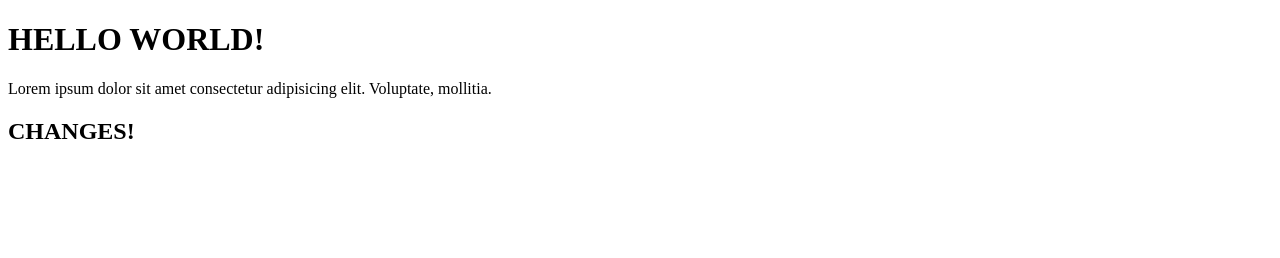
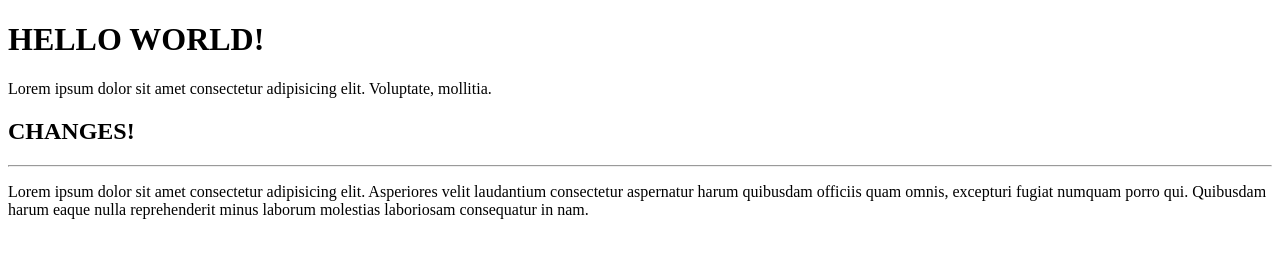
Before and after one commit to subhan7208/fruit, a plain HTML site: page index.html in a window 1280 px wide. Drawn offline with Linux system fonts and the light colour scheme.

Commit message:
new paragraph and hr tag

```diff
--- a/index.html
+++ b/index.html
@@ -10,5 +10,7 @@
     <h1>HELLO WORLD!</h1>
     <p>Lorem ipsum dolor sit amet consectetur adipisicing elit. Voluptate, mollitia.</p>
     <h2>CHANGES!</h2>
+    <hr>
+    <p>Lorem ipsum dolor sit amet consectetur adipisicing elit. Asperiores velit laudantium consectetur aspernatur harum quibusdam officiis quam omnis, excepturi fugiat numquam porro qui. Quibusdam harum eaque nulla reprehenderit minus laborum molestias laboriosam consequatur in nam.</p>
 </body>
 </html>
```
